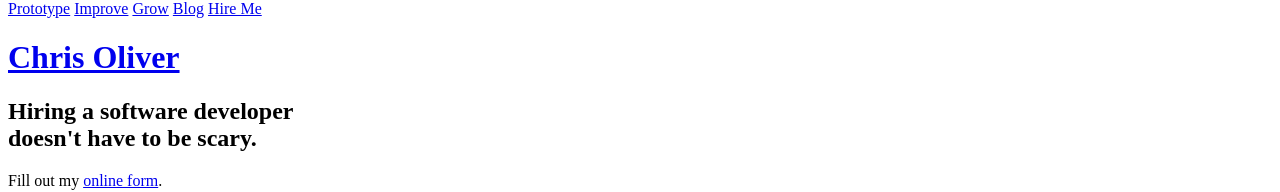
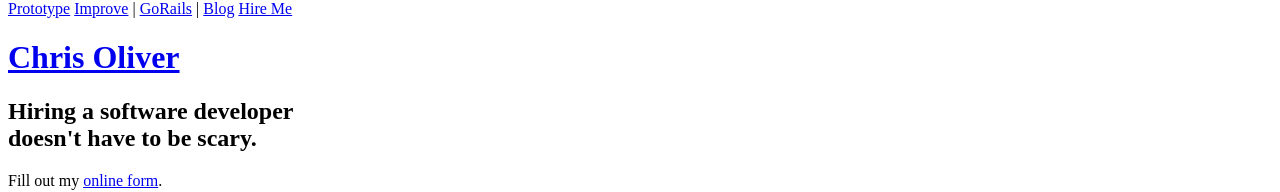
Before and after one commit to excid3/excid3.com, a Jekyll site: the page built from contact.html, in a window 1280 px wide. Shown: the part 268-460 px from the top of the page. Built offline with Jekyll 4.4.1, drawn with Linux system fonts in a browser that asks for light colours; nearby versions of some CDN libraries; Markdown is read by kramdown in place of the engine named in the settings.

Commit message:
Remove grow page from nav

```diff
--- a/_includes/nav.html
+++ b/_includes/nav.html
@@ -4,7 +4,9 @@
       <!--<a href="http://gorails.com" class="btn btn-gorails btn-gorails-green">Learn Ruby On Rails</a>-->
       <a href="/prototype">Prototype</a>
       <a href="/improve">Improve</a>
-      <a href="/grow">Grow</a>
+      <a>|</a>
+      <a href="http://gorails.com" title="Learn Ruby on Rails">GoRails</a>
+      <a>|</a>
       <a href="/blog">Blog</a>
       <a href="/contact" class="btn btn-gorails btn-gorails-red">Hire Me</a>
     </nav>
--- a/index.html
+++ b/index.html
@@ -66,7 +66,7 @@ meta_description: Chris Oliver is a web developer specializing in Ruby on Rails
     </div>
 
     <div class="row">
-      <div class="span4 service centered">
+      <div class="span4 offset2 service centered">
         <a href="/prototype">
           <h2>Prototype</h2>
           <p>There's an idea rolling around in your head and you want to get started with it. You're looking for a team to get you started in the right direction.</p>
@@ -84,14 +84,14 @@ meta_description: Chris Oliver is a web developer specializing in Ruby on Rails
         </a>
       </div>
 
-      <div class="span4 service centered">
+      <!--<div class="span4 service centered">
         <a href="/grow">
           <h2>Grow</h2>
           <p>Your website is running smoothly but now you need to grow traffic and customers. Your goal now is optimizing your website to improve conversions.</p>
           <p><strong>Starting from $1,000 per month</strong></p>
           <div><button class="btn btn-gorails btn-gorails-red">Learn More</button></div>
         </a>
-      </div>
+      </div>-->
     </div>
 
     <div class="row">
```
